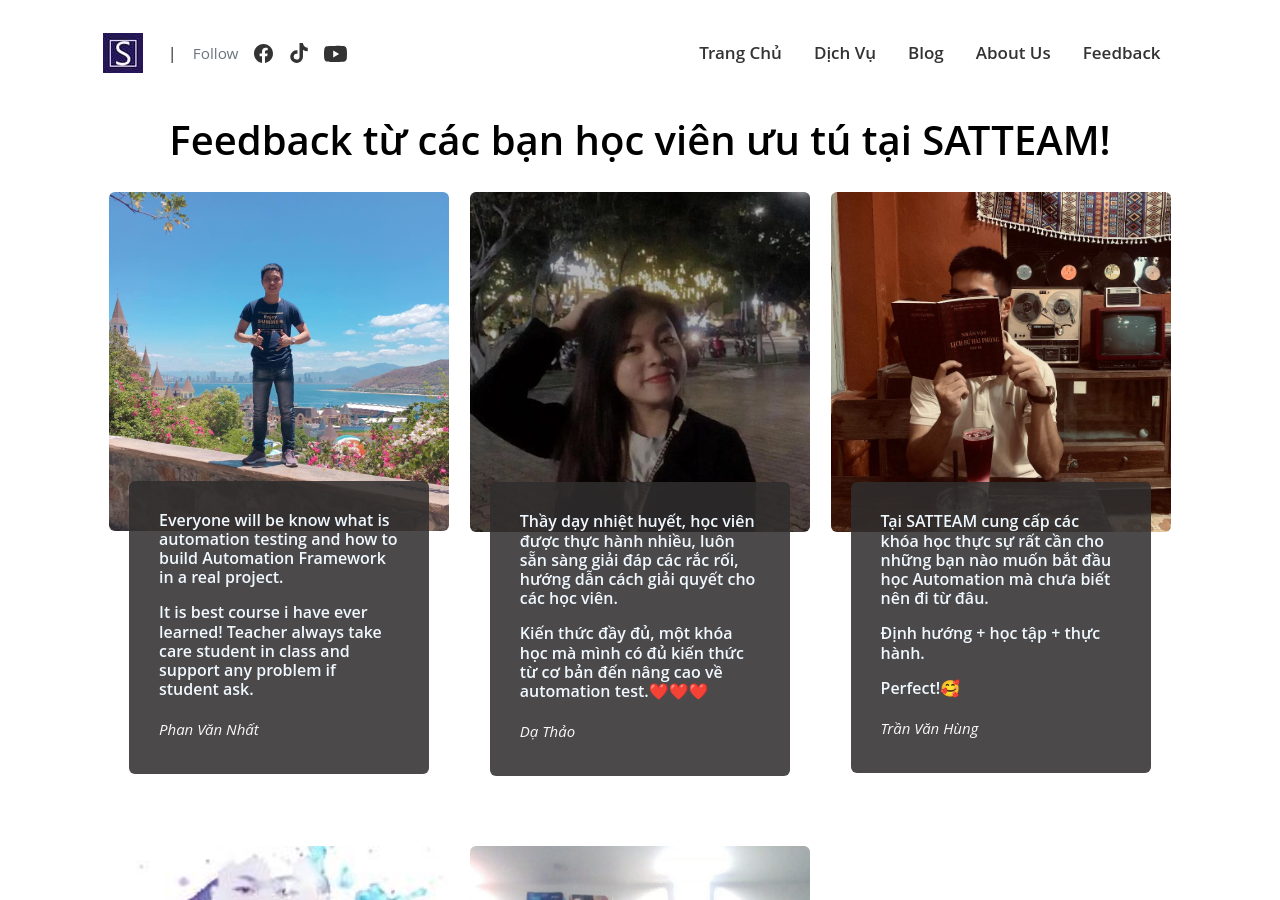
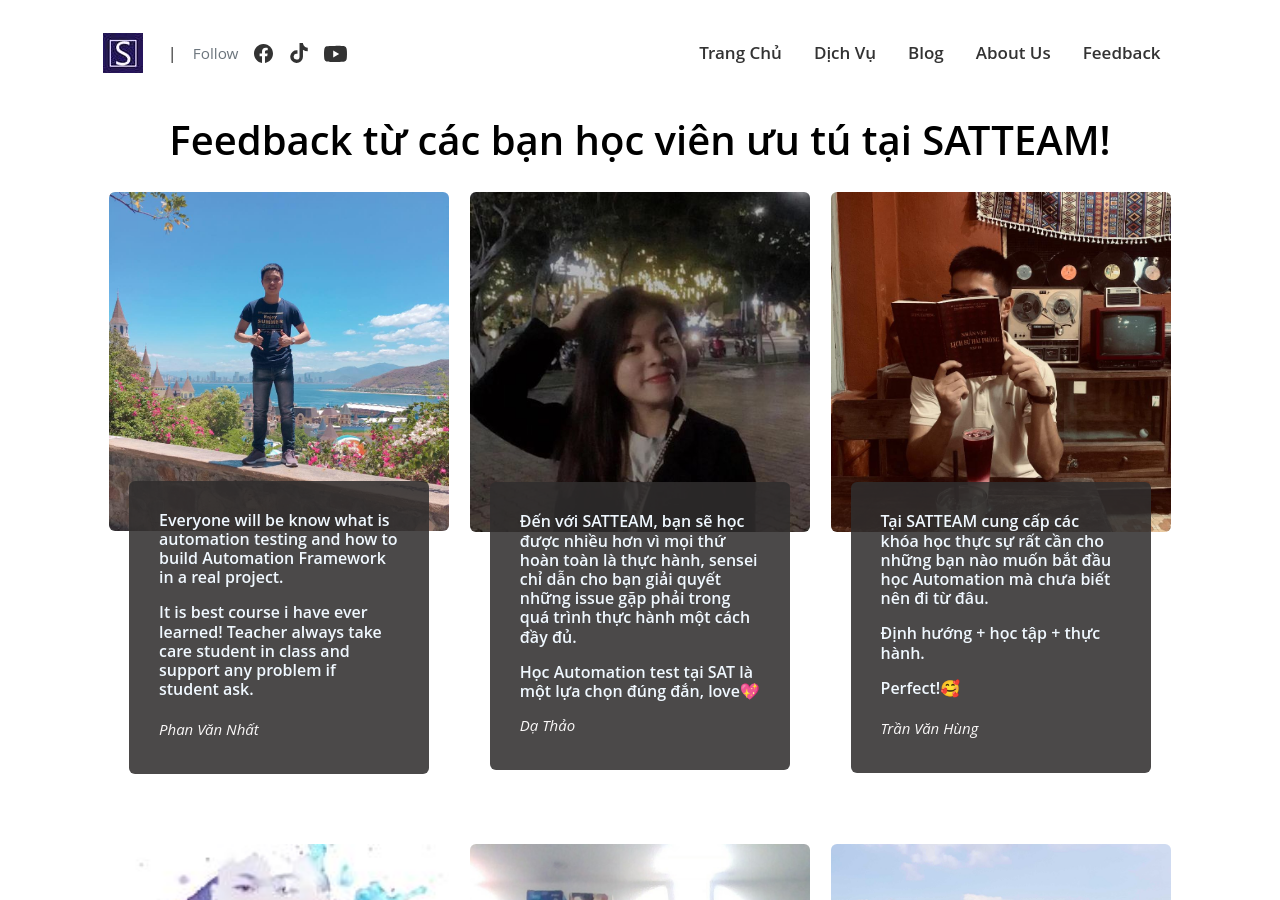
Before and after one commit to duykhanhrc/duykhanhrc.github.io, a Jekyll site: the page built from pages/feedback.html, in a window 1280 px wide and 900 px high. Built offline with Jekyll 4.4.1, drawn with Linux system fonts in a browser that asks for light colours.

Commit message:
update feedback

```diff
--- a/pages/feedback.html
+++ b/pages/feedback.html
@@ -31,8 +31,8 @@
       <img src="/assets/images/feedback-images/dathao.jpg" alt="" class="post-img">
       <div class="post-content">
         <h3 style="color: aliceblue;">
-          <p>Thầy dạy nhiệt huyết, học viên được thực hành nhiều, luôn sẵn sàng giải đáp các rắc rối, hướng dẫn cách giải quyết cho các học viên.</p>
-          <p>Kiến thức đầy đủ, một khóa học mà mình có đủ kiến thức từ cơ bản đến nâng cao về automation test.❤️❤️❤️ </p>
+          <p> Đến với SATTEAM, bạn sẽ học được nhiều hơn vì mọi thứ hoàn toàn là thực hành, sensei chỉ dẫn cho bạn giải quyết những issue gặp phải trong quá trình thực hành một cách đầy đủ.</p>
+           Học Automation test tại SAT là một lựa chọn đúng đắn, love💖
         </h3>
         <span class="name">Dạ Thảo</span>
       </div>
@@ -74,7 +74,7 @@
     </div>
 
     <div class="post">
-      <img src="/assets/images/feedback-images/linhtran.jpeg" alt="" class="post-img">
+      <img src="/assets/images/feedback-images/linhtran.jpg" alt="" class="post-img">
       <div class="post-content">
         <h3 style="color: aliceblue;">
           <p>Với mình có cơ hội được tham gia học tập trong SATTeam là cuộc gặp gỡ định mệnh lớn.
```
Also changed, not shown: assets/images/feedback-images/linhtran.jpg (added).
